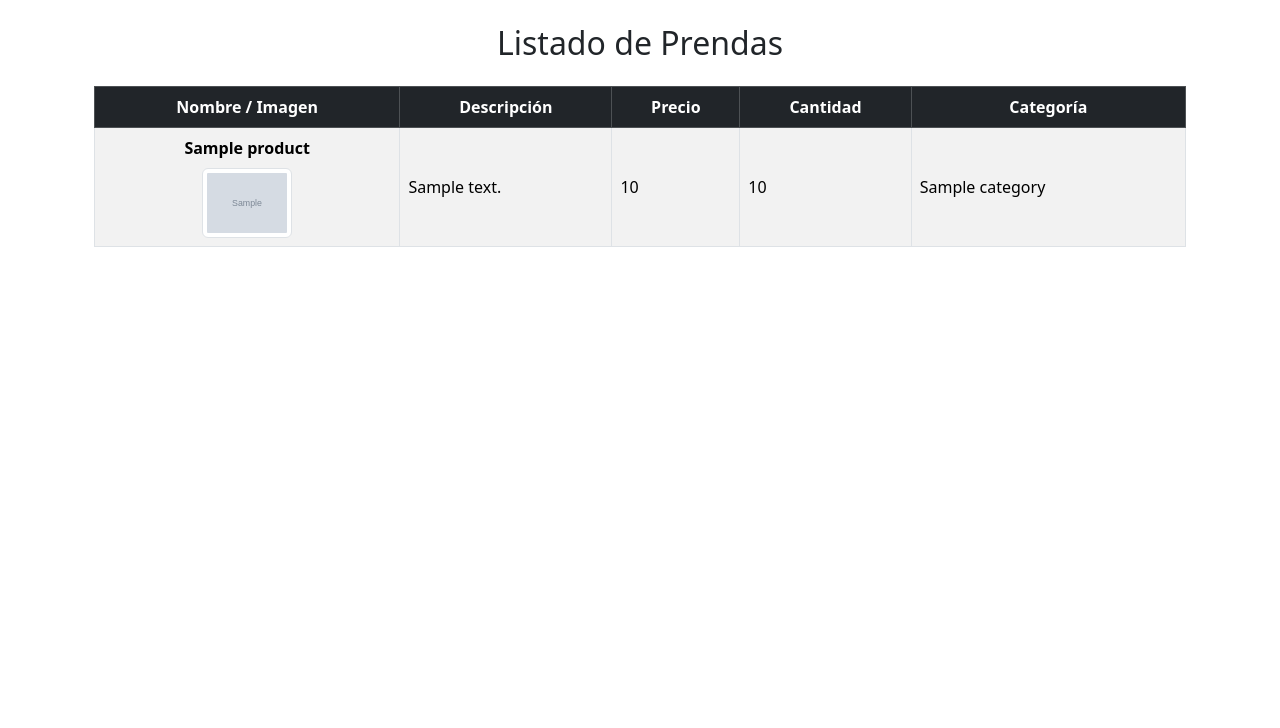
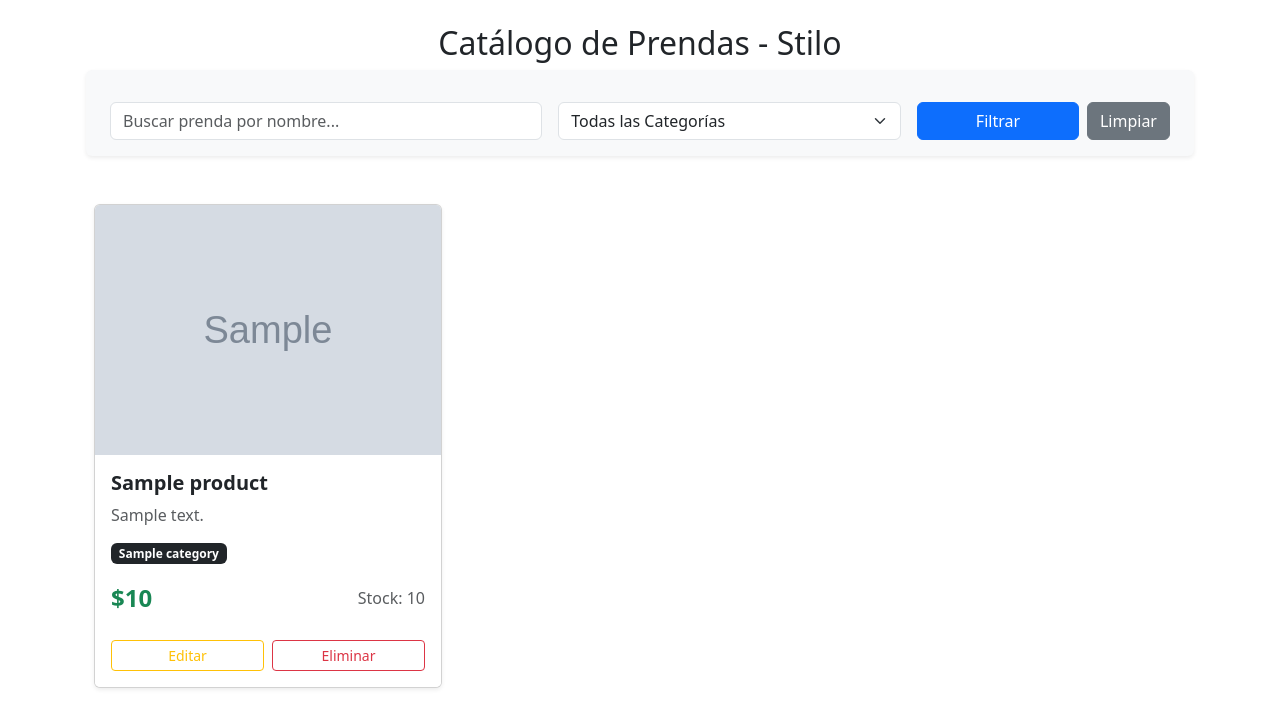
Before and after one commit to aaronh14no/Tienda-de-Ropa-Proyecto-Base, a Flask app: page /listar in a window 1280 px wide. Shown: the part 56-784 px from the top of the page. Run offline with Flask 3, Linux system fonts and the light colour scheme; grey boxes marked "Sample" are stand-in pictures; a database or web service that is not in the repository returns one stand-in record (values such as "Sample title").

Commit message:
historias 4 5 6

```diff
--- a/app.py
+++ b/app.py
@@ -3,9 +3,14 @@ import database as dbase
 from crearProducto import crear_producto_bp
 import os
 
+from buscarFiltrar import buscar_filtrar_bp # Importar el blueprint de búsqueda y filtrado
+
+
 db = dbase.dbConnection()
 
 app = Flask(__name__)
+
+app.register_blueprint(buscar_filtrar_bp)
 
 UPLOAD_FOLDER = 'static/uploads'
 ALLOWED_EXTENSIONS = {'png', 'jpg', 'jpeg', 'gif'}
--- a/database.py
+++ b/database.py
@@ -1,11 +1,11 @@
 from pymongo import MongoClient
-import certifi
 
+# Dejamos la URI armada de forma genérica para que no rebote tu contraseña real en el GitHub del grupo
 MONGO_URI = 'mongodb+srv://aaronherbas123321_db_user:A87a94a109a@cluster0.olqxkhn.mongodb.net/?appName=Cluster0'
 
 def dbConnection():
     try:
-        client = MongoClient(MONGO_URI, tlsCAFile=certifi.where())
+        client = MongoClient(MONGO_URI, serverSelectionTimeoutMS=5000)
         db = client["dbb_products_app"]
         return db
     except Exception as e:
--- a/templates/base.html
+++ b/templates/base.html
@@ -20,7 +20,7 @@
           <a class="nav-link" href="{{ url_for('home') }}">Agregar Prenda</a>
         </li>
         <li class="nav-item">
-          <a class="nav-link" href="{{ url_for('listar') }}">Listar Prendas</a>
+          <a class="nav-link" href="{{ url_for('buscar_filtrar_bp.buscar_y_filtrar') }}">Listar Prendas</a>
         </li>
       </ul>
     </div>
--- a/templates/listar.html
+++ b/templates/listar.html
@@ -2,41 +2,64 @@
 {% block content %}
 
 <div class="container mt-4">
-    <h2 class="mb-4 text-center">Listado de Prendas</h2>
+    <h2 class="mb-4 text-center">Catálogo de Prendas - Stilo</h2>
 
-    <div class="table-responsive">
-        <table class="table table-striped table-bordered align-middle">
-            <thead class="table-dark text-center">
-                <tr>
-                    <th>Nombre / Imagen</th>
-                    <th>Descripción</th>
-                    <th>Precio</th>
-                    <th>Cantidad</th>
-                    <th>Categoría</th>
-                </tr>
-            </thead>
-            <tbody>
-                {% for product in products %}
-                <tr>
-                    <td class="text-center">
-                        <strong>{{ product.name }}</strong><br>
+    <form action="/products/search" method="GET" class="row g-3 mb-5 p-3 bg-light rounded shadow-sm">
+        <div class="col-md-5">
+            <input type="text" name="query" class="form-control" placeholder="Buscar prenda por nombre..." value="{{ query or '' }}">
+        </div>
+        <div class="col-md-4">
+            <select name="category" class="form-select">
+                <option value="Todas" {% if category_selected == 'Todas' or not category_selected %}selected{% endif %}>Todas las Categorías</option>
+                <option value="Caballeros" {% if category_selected == 'Caballeros' %}selected{% endif %}>Caballeros</option>
+                <option value="Damas" {% if category_selected == 'Damas' %}selected{% endif %}>Damas</option>
+                <option value="Niños" {% if category_selected == 'Niños' %}selected{% endif %}>Niños</option>
+            </select>
+        </div>
+        <div class="col-md-3 d-flex gap-2">
+            <button type="submit" class="btn btn-primary w-100">Filtrar</button>
+            <a href="/products/search" class="btn btn-secondary">Limpiar</a>
+        </div>
+    </form>
+
+    <div class="row">
+        {% set lista_productos = productos if productos is defined else products %}
+
+        {% if lista_productos %}
+            {% for product in lista_productos %}
+                <div class="col-md-4 mb-4">
+                    <div class="card h-100 shadow-sm">
                         {% if product.image and product.image != '' %}
-                            <img src="{{ url_for('static', filename='uploads/' + product.image) }}"
-                                 alt="{{ product.name }}"
-                                 class="img-thumbnail mt-2"
-                                 style="width: 90px; height: auto;">
+                            <img src="{{ url_for('static', filename='uploads/' + product.image) }}" class="card-img-top" alt="{{ product.name }}" style="height: 250px; object-fit: cover;">
                         {% else %}
-                            <small class="text-muted">Sin imagen</small>
+                            <img src="https://via.placeholder.com/300x250?text=Sin+Imagen" class="card-img-top" alt="Sin imagen" style="height: 250px; object-fit: cover;">
                         {% endif %}
-                    </td>
-                    <td>{{ product.description }}</td>
-                    <td>{{ product.price }}</td>
-                    <td>{{ product.stock }}</td>
-                    <td>{{ product.category }}</td>
-                </tr>
-                {% endfor %}
-            </tbody>
-        </table>
+
+                        <div class="card-body d-flex flex-column">
+                            <h5 class="card-title fw-bold">{{ product.name }}</h5>
+                            <p class="card-text text-muted flex-grow-1">{{ product.description }}</p>
+                            <span class="badge bg-dark mb-2 align-self-start">{{ product.category }}</span>
+
+                            <div class="d-flex justify-content-between align-items-center mt-2">
+                                <span class="fs-4 fw-bold text-success">${{ product.price }}</span>
+                                <span class="text-muted">Stock: {{ product.stock }}</span>
+                            </div>
+                        </div>
+
+                        <div class="card-footer d-flex gap-2 bg-white border-top-0 pb-3">
+                            <a href="/products/{{ product._id }}/edit" class="btn btn-sm btn-outline-warning w-100">Editar</a>
+                            <a href="/products/{{ product._id }}/delete" class="btn btn-sm btn-outline-danger w-100">Eliminar</a>
+                        </div>
+                    </div>
+                </div>
+            {% endfor %}
+        {% else %}
+            <div class="col-12 text-center my-5">
+                <div class="alert alert-info" role="alert">
+                    No se encontraron prendas que coincidan con los criterios de búsqueda.
+                </div>
+            </div>
+        {% endif %}
     </div>
 </div>
 
```
Also changed, not shown: buscarFiltrar.py (added, +27 -0 lines).
